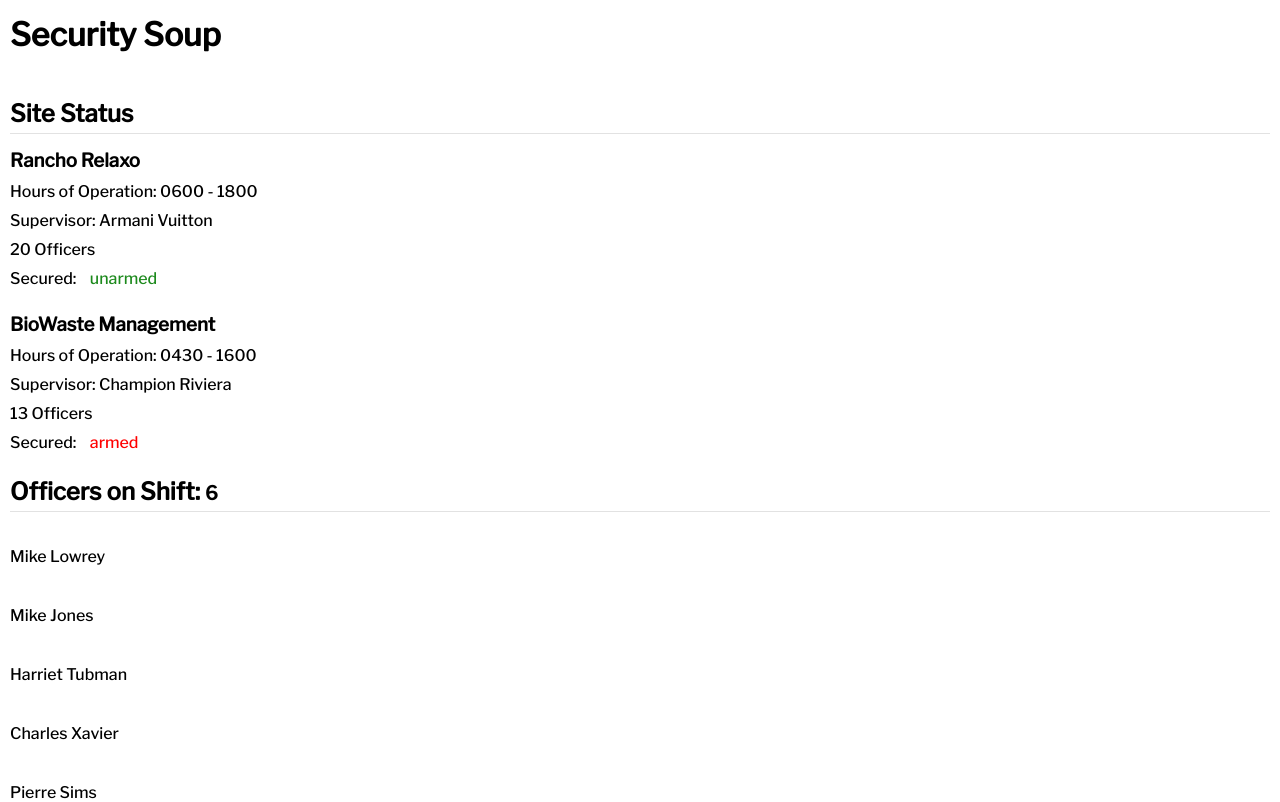
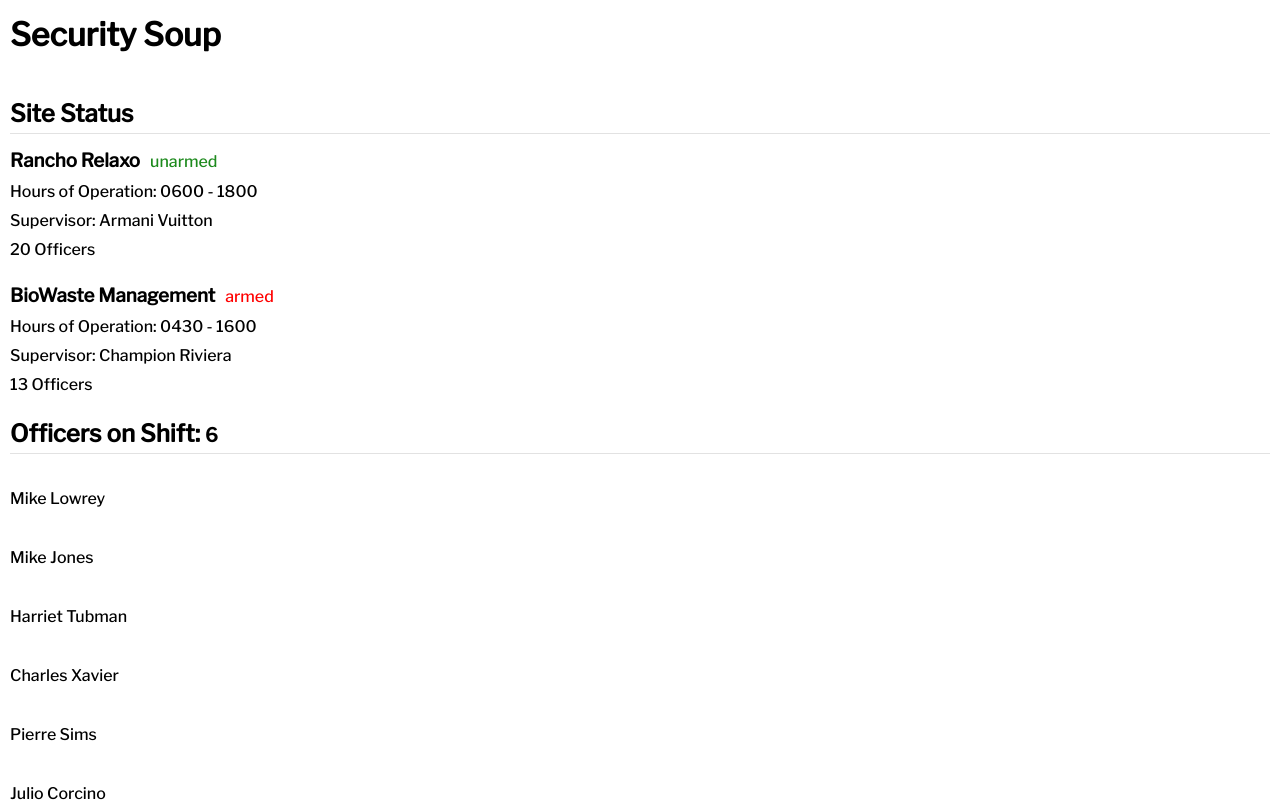
Before and after one commit to chrisvneal/security-soup, a React (Create React App) app: page / in a window 1280 px wide. Shown: the top 802 px of the page. Built offline with nearby package versions, Linux system fonts and the light colour scheme.

Commit message:
Moved armed/unarmed text next to site name for clarity

```diff
--- a/src/components/SiteStatusCard.js
+++ b/src/components/SiteStatusCard.js
@@ -10,17 +10,16 @@ const SiteStatusCard = ({
   return (
     <>
       <li className="site">
-        <h3 className="site-name">{site}</h3>
+        <h3 className="site-name">
+          {site}
+          <span className={security === "armed" ? "armed" : "unarmed"}>
+            {security}
+          </span>
+        </h3>
         <ul>
           <li>Hours of Operation: {hours}</li>
           <li>Supervisor: {supervisor}</li>
           <li>{totalOfficers} Officers</li>
-          <li>
-            Secured:{" "}
-            <span className={security === "armed" ? "armed" : "unarmed"}>
-              {security}
-            </span>
-          </li>
         </ul>
       </li>
     </>
--- a/src/styles.scss
+++ b/src/styles.scss
@@ -122,12 +122,14 @@ textarea {
   padding: 1px 5px;
   border-radius: 2px;
   margin-left: 5px;
+  font-size: 1rem;
+  font-weight: 500;
 }
 
-.armed {
+.site-name .armed {
   @include colorArmed(red)
 }
 
-.unarmed {
+.site-name .unarmed {
   @include colorArmed(#1d8a1d)
 }
```
